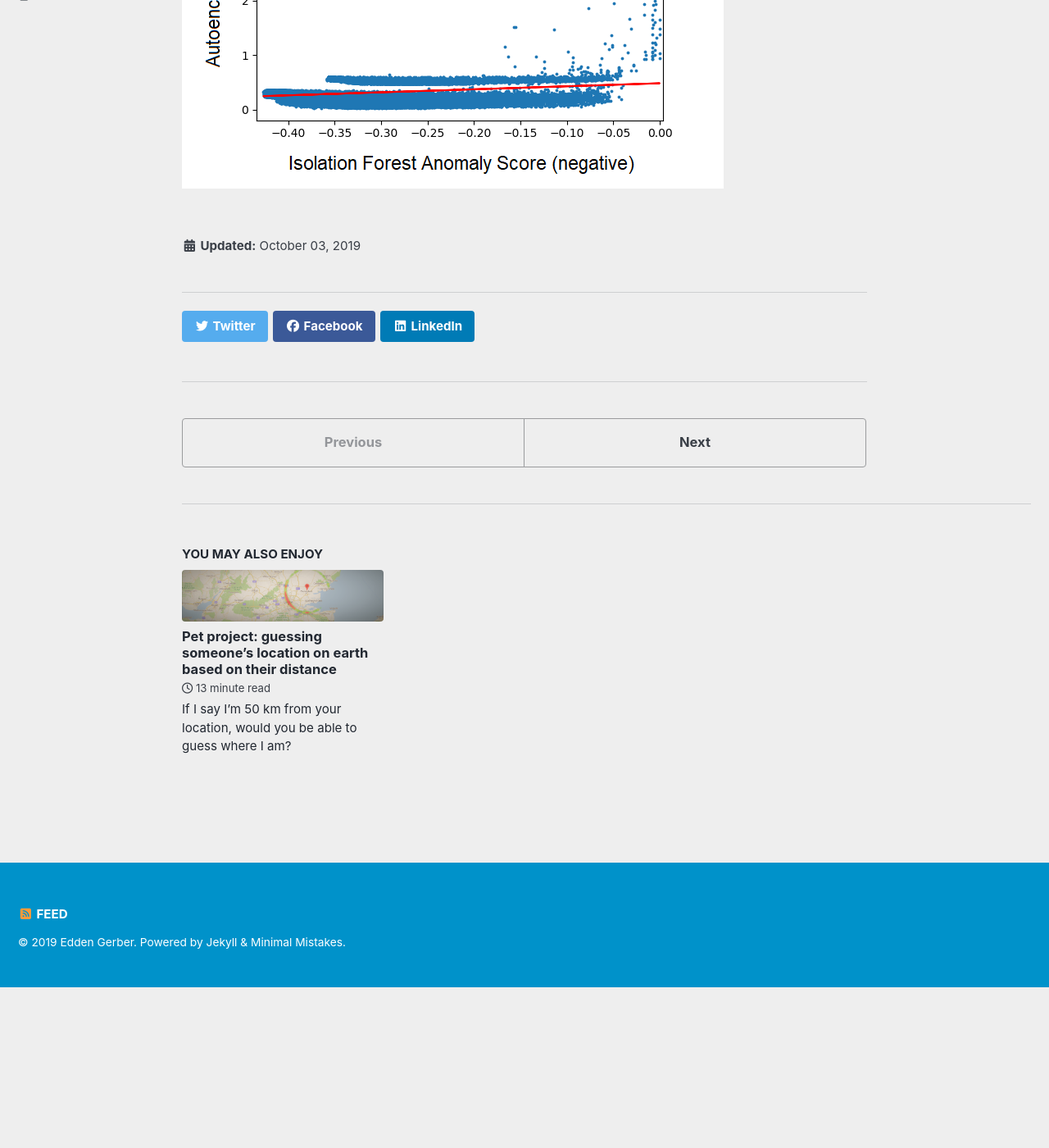
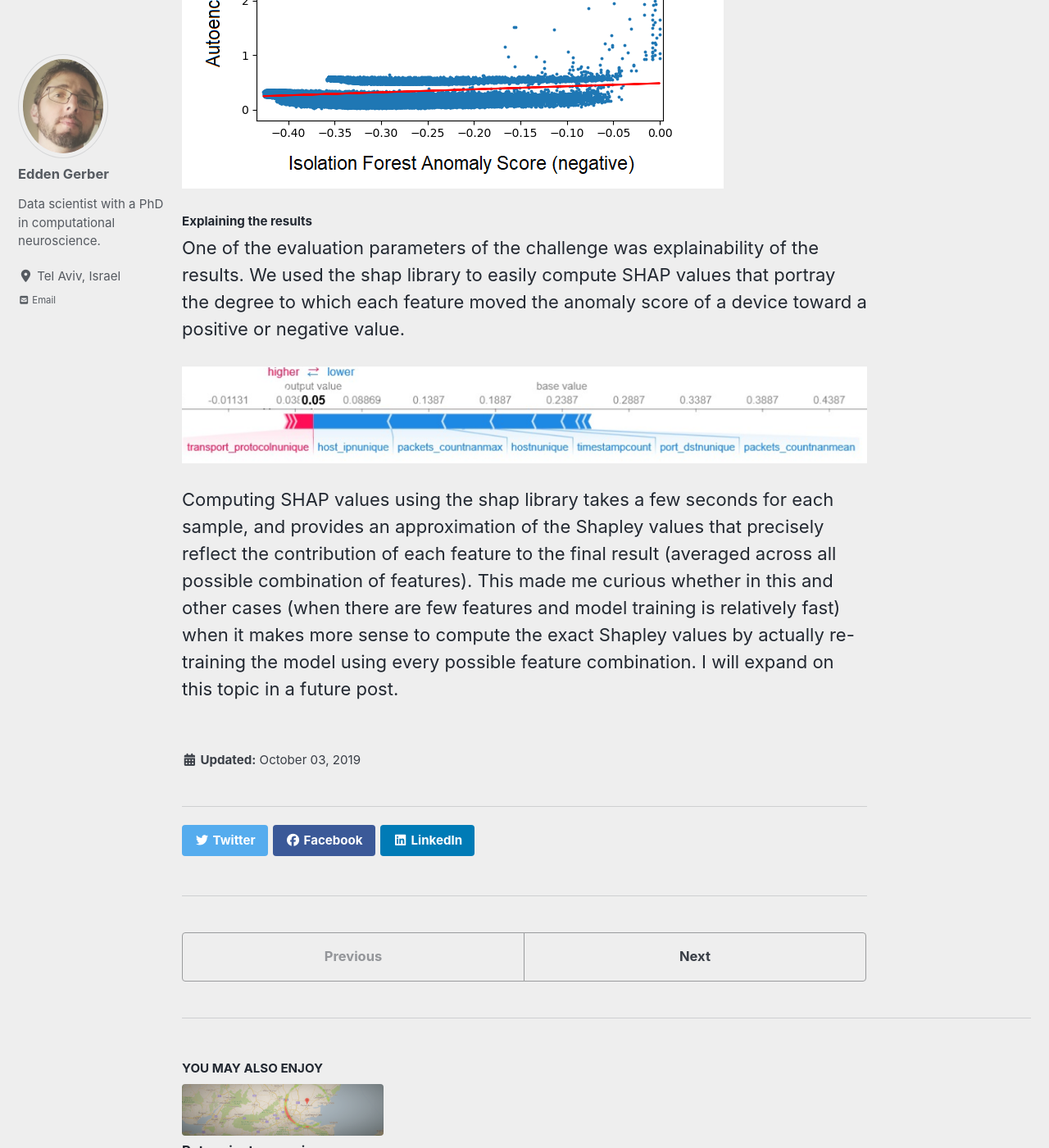
Before and after one commit to edden-gerber/edden-gerber.github.io, a Jekyll site: the page built from _posts/2019-10-3-datahack_2019.md, in a window 1280 px wide and 1400 px high, scrolled down 5833 px. Shown: the whole window at 82% size. Built offline with Jekyll 4.4.1, drawn with Linux system fonts in a browser that asks for light colours; cached includes are drawn as plain includes; nearby versions of some CDN libraries; before the commit the page ends 7037 px from its top, so only the background shows below that; some of the changed text lies outside the part shown.

Commit message:
datahack post update

```diff
--- a/_posts/2019-10-3-datahack_2019.md
+++ b/_posts/2019-10-3-datahack_2019.md
@@ -53,3 +53,11 @@ The problem with this approach in the current case is that autoencoders require
 It's a nice idea in theory, but the actual results were unfortunately quite poor. Looking across the dataset, there was definitely some correlation between the anomaly score provided by the isolation forest and the decoding error of the autoencoder (averaged across features) - but the latter performed very poorly against the leaderboard.
 
 ![IF vs AE scores](../assets/images/datahack2019/if_ae_corr.png)
+
+#### Explaining the results
+
+One of the evaluation parameters of the challenge was explainability of the results. We used the shap library to easily compute SHAP values that portray the degree to which each feature moved the anomaly score of a device toward a positive or negative value.
+
+![shap values](../assets/images/datahack2019/shap_values.png "a rogue PC...")
+
+Computing SHAP values using the shap library takes a few seconds for each sample, and provides an approximation of the Shapley values that precisely reflect the contribution of each feature to the final result (averaged across all possible combination of features). This made me curious whether in this and other cases (when there are few features and model training is relatively fast) when it makes more sense to compute the exact Shapley values by actually re-training the model using every possible feature combination. I will expand on this topic in a future post.
```
Also changed, not shown: assets/images/datahack2019/shap_values.png (added).
